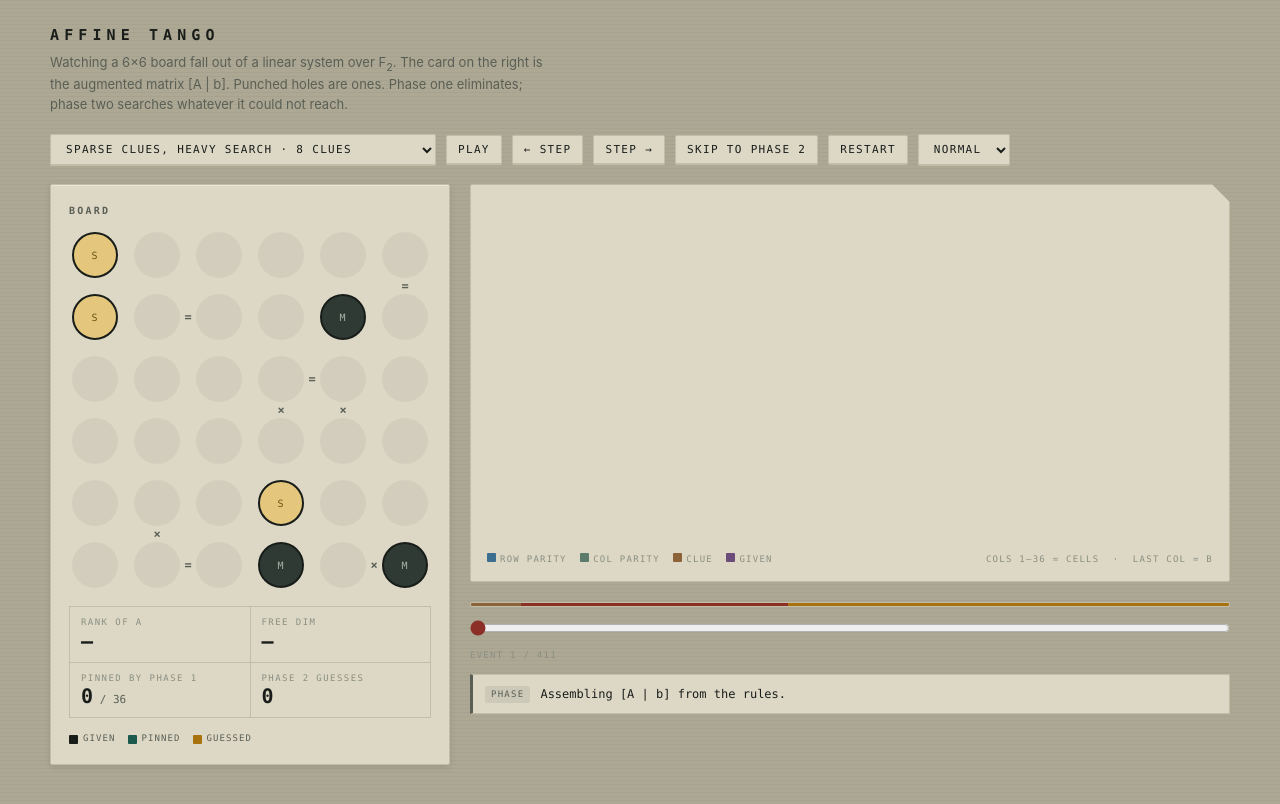
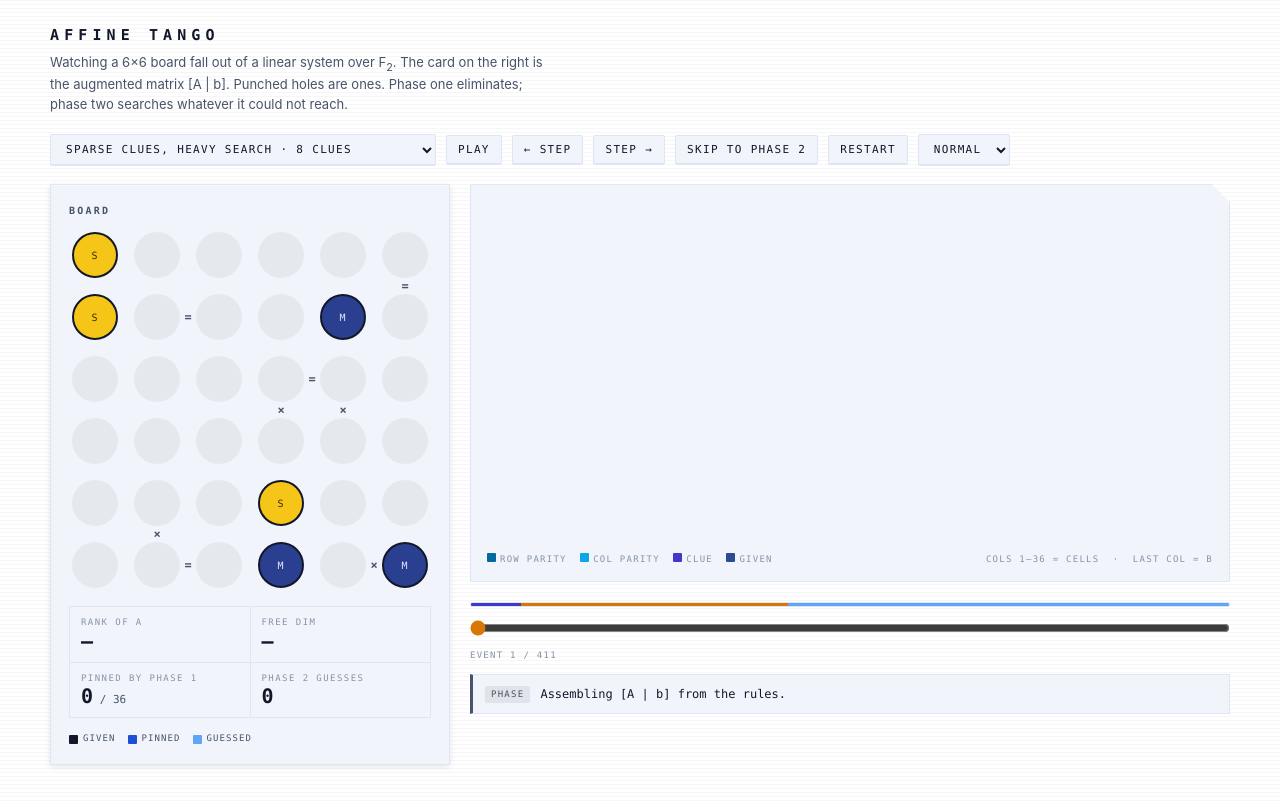
Before and after one commit to Tianliqu18/AffineTango, a browser extension: page harness.html in a window 1280 px wide. Drawn offline with Linux system fonts and the light colour scheme.

Commit message:
Rework color palette to blue/gold/white, add extension icon
Replaces the beige/tan/green scheme (popup, harness.html, live-harness.html)
with a blue-and-gold palette on white, plus a system-matched dark mode via
prefers-color-scheme. Colors validated for lightness/chroma/CVD-safety in
both modes. Also adds icons/icon{16,32,48,128}.png -- a diamond moon-over-sun
mark in the new palette -- wired into manifest.json as both the extension
icon and the popup action icon. CI zip step updated to include icons/.

```diff
--- a/harness.html
+++ b/harness.html
@@ -6,26 +6,44 @@
 <title>Affine Tango / elimination harness</title>
 <style>
 :root{
-  --card:#DDD8C6;
-  --card-edge:#C3BDA8;
-  --ground:#ADA894;
-  --ink:#191D1A;
-  --ink-soft:#5A5F55;
-  --ink-faint:#8A8F82;
-  --hole:#262E28;
-  --pivot:#8C2F26;
-  --pin:#1D5A4E;
-  --guess:#A8730F;
-  --sun:#E4C77C;
-  --moon:#2E3A33;
+  --card:#F1F5FB;
+  --card-edge:#DCE6F5;
+  --ground:#FFFFFF;
+  --ink:#12172A;
+  --ink-soft:#47536A;
+  --ink-faint:#8793A8;
+  --hole:var(--ink);
+  --pivot:#D97706;
+  --pin:#1D4ED8;
+  --guess:#60A5FA;
+  --sun:#F5C518;
+  --moon:#2A3F8F;
 
-  --blk-row:#3C6E8F;
-  --blk-col:#5B7C6B;
-  --blk-clue:#8C6239;
-  --blk-given:#6B4C7A;
+  --blk-row:#0369A1;
+  --blk-col:#0EA5E9;
+  --blk-clue:#4338CA;
+  --blk-given:#2A4C94;
 
   --mono:ui-monospace,"SF Mono","Cascadia Mono","Roboto Mono",Menlo,Consolas,monospace;
   --sans:"Inter",system-ui,-apple-system,"Segoe UI",Helvetica,sans-serif;
+}
+@media (prefers-color-scheme: dark){
+  :root{
+    --card:#2A2C30;
+    --card-edge:#3D4046;
+    --ground:#1E1F22;
+    --ink:#F2F4F8;
+    --ink-soft:#B7BEC9;
+    --ink-faint:#7C8390;
+    --pivot:#D97706;
+    --pin:#4C7DFF;
+    --guess:#4589E8;
+
+    --blk-row:#0C6FA8;
+    --blk-col:#1499C4;
+    --blk-clue:#5A4FE0;
+    --blk-given:#4F72C7;
+  }
 }
 *{box-sizing:border-box}
 html,body{margin:0;padding:0}
@@ -61,7 +79,7 @@ select,button{
   border:1px solid var(--card-edge);border-bottom-width:2px;
   padding:7px 11px;cursor:pointer;border-radius:2px;
 }
-button:hover,select:hover{background:#E6E2D2}
+button:hover,select:hover{background:#E3ECFA}
 button:active{border-bottom-width:1px;transform:translateY(1px)}
 button[disabled]{opacity:.4;cursor:default;transform:none}
 :focus-visible{outline:2px solid var(--pivot);outline-offset:2px}
@@ -103,15 +121,15 @@ button[disabled]{opacity:.4;cursor:default;transform:none}
   color:var(--ink-faint);
   transition:background .16s ease,border-color .16s ease,color .16s ease;
 }
-.cell.sun{background:var(--sun);color:#6B5416}
-.cell.moon{background:var(--moon);color:#A9B5A9}
+.cell.sun{background:var(--sun);color:#3D2B00}
+.cell.moon{background:var(--moon);color:#E4EAFF}
 .cell.given{border-color:var(--ink)}
 .cell.pinned{border-color:var(--pin)}
 .cell.guessed{border-color:var(--guess);border-style:dashed}
 .cell.flash{animation:pop .5s ease}
 @keyframes pop{
-  0%{transform:scale(1);box-shadow:0 0 0 0 rgba(29,90,78,.55)}
-  40%{transform:scale(1.14);box-shadow:0 0 0 9px rgba(29,90,78,0)}
+  0%{transform:scale(1);box-shadow:0 0 0 0 rgba(29,78,216,.55)}
+  40%{transform:scale(1.14);box-shadow:0 0 0 9px rgba(29,78,216,0)}
   100%{transform:scale(1)}
 }
 .cell.rejected{animation:shake .3s ease}
@@ -170,15 +188,15 @@ button[disabled]{opacity:.4;cursor:default;transform:none}
 .bit.on::after{background:var(--hole);inset:2px 2px}
 .bit.gutter{margin-left:9px;border-left:1px solid var(--card-edge)}
 .bit.rhs::after{border-radius:50%}
-.bit.pivcol::before{content:"";position:absolute;inset:0;background:rgba(140,47,38,.10)}
-.mrow.pivrow .bit::before{content:"";position:absolute;inset:0;background:rgba(140,47,38,.08)}
-.bit.piv::after{background:var(--pivot);inset:1px 1px;box-shadow:0 0 0 2px rgba(140,47,38,.3)}
+.bit.pivcol::before{content:"";position:absolute;inset:0;background:rgba(217,119,6,.10)}
+.mrow.pivrow .bit::before{content:"";position:absolute;inset:0;background:rgba(217,119,6,.08)}
+.bit.piv::after{background:var(--pivot);inset:1px 1px;box-shadow:0 0 0 2px rgba(217,119,6,.3)}
 .mrow.xsource .bit.on::after{background:var(--pivot)}
 .mrow.xtarget{animation:sweep .22s ease}
-@keyframes sweep{0%{background:rgba(140,47,38,.22)}100%{background:transparent}}
-.mrow.cited{background:rgba(140,47,38,.14)}
+@keyframes sweep{0%{background:rgba(217,119,6,.22)}100%{background:transparent}}
+.mrow.cited{background:rgba(217,119,6,.14)}
 .mrow.cited .bit.on::after{background:var(--pivot)}
-.mrow.conflict{background:rgba(140,47,38,.3)}
+.mrow.conflict{background:rgba(217,119,6,.3)}
 .mrow.pinrow .bit.on::after{background:var(--pin)}
 
 .cardfoot{
@@ -205,7 +223,7 @@ button[disabled]{opacity:.4;cursor:default;transform:none}
 .narrate.pin{border-left-color:var(--pin)}
 .narrate.pivot{border-left-color:var(--pivot)}
 .narrate.search{border-left-color:var(--guess)}
-.narrate.bad{border-left-color:var(--pivot);background:rgba(140,47,38,.10)}
+.narrate.bad{border-left-color:var(--pivot);background:rgba(217,119,6,.10)}
 
 @media (prefers-reduced-motion:reduce){
   *{animation:none!important;transition:none!important}
```
Also changed, not shown: src/extension/popup.html (+22 -10 lines), tools/harness-template.html (+46 -28 lines), tools/live-harness-template.html (+46 -28 lines), .github/workflows/release.yml, icons/icon128.png (added), icons/icon16.png (added), icons/icon32.png (added), icons/icon48.png (added), manifest.json.
